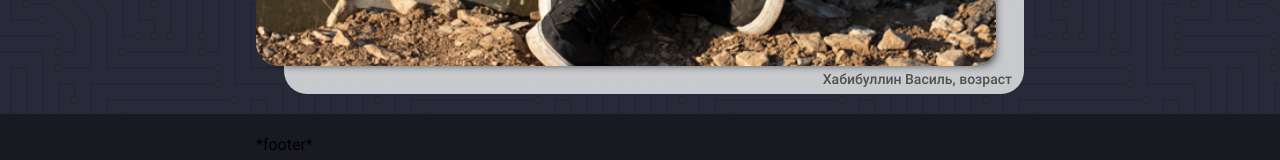
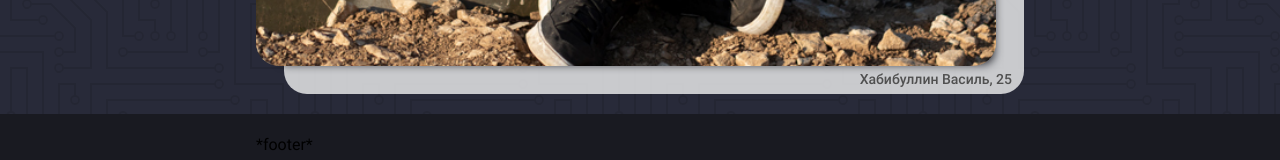
Before and after one commit to GitKhab/gitkhab.com, a Vue app: page / in a window 1280 px wide. Shown: the part 892-1052 px from the top of the page. Built offline with nearby package versions, Linux system fonts and the light colour scheme.

Commit message:
Add getPersonAge method

```diff
--- a/src/components/Photo.vue
+++ b/src/components/Photo.vue
@@ -7,18 +7,25 @@
       </div>
       <div class="photo__item">
         <div class="photo__image photo__image_back"></div>
-        <div class="photo__caption">{{ personFullName }}, возраст</div>
+        <div class="photo__caption">{{ personFullName }}, {{ getPersonAge() }}</div>
       </div>
     </div>
   </div>
 </template>
 
 <script>
+  import {getAge} from "@/assets/js/getAge";
+
   export default {
     name: "Photo",
     computed: {
       personFullName () {
         return (this.$store.state.person.lastName + ' ' + this.$store.state.person.firstName);
+      }
+    },
+    methods: {
+      getPersonAge: function () {
+        return getAge(this.$store.state.person.birthday);
       }
     }
   }
```
